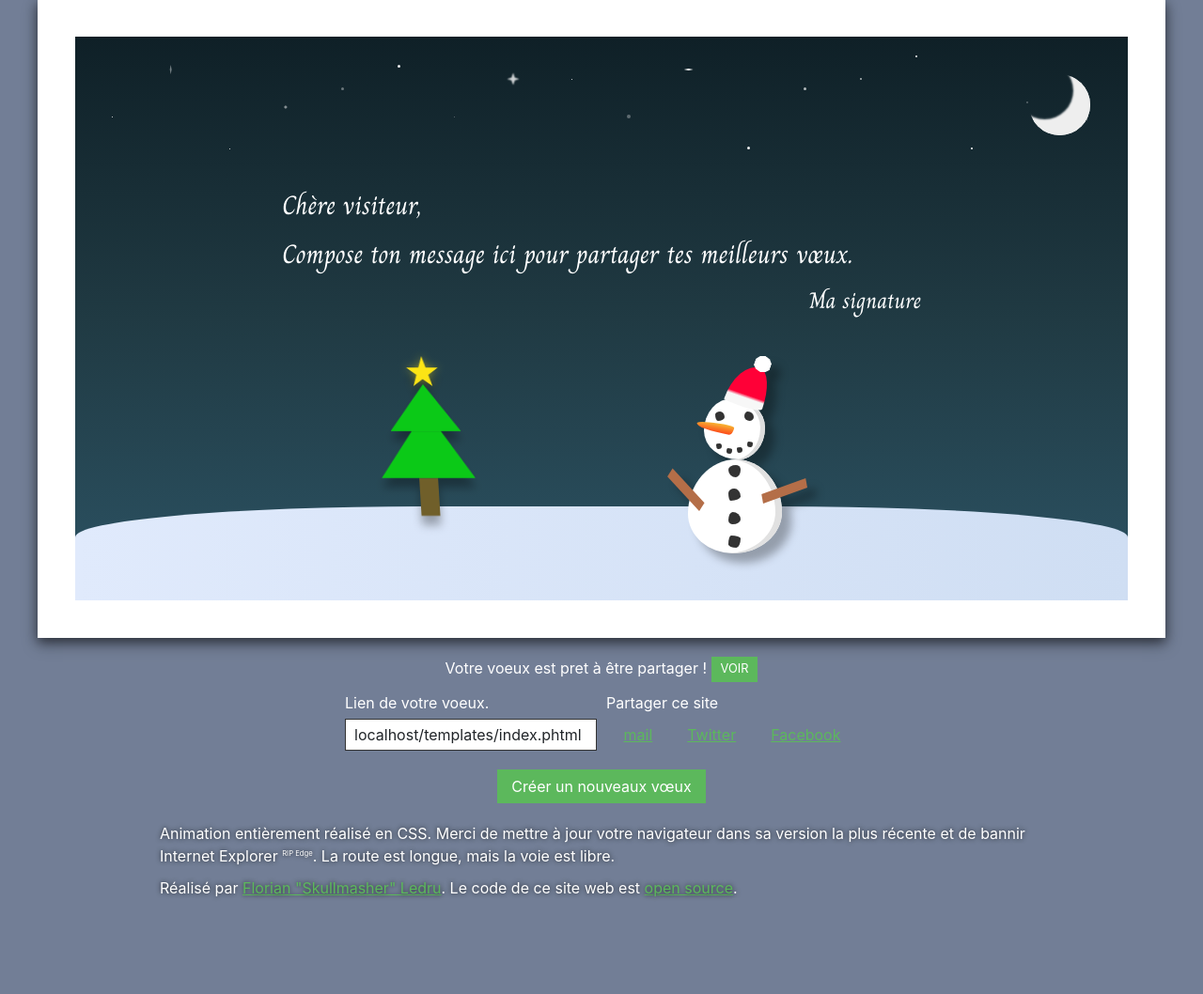
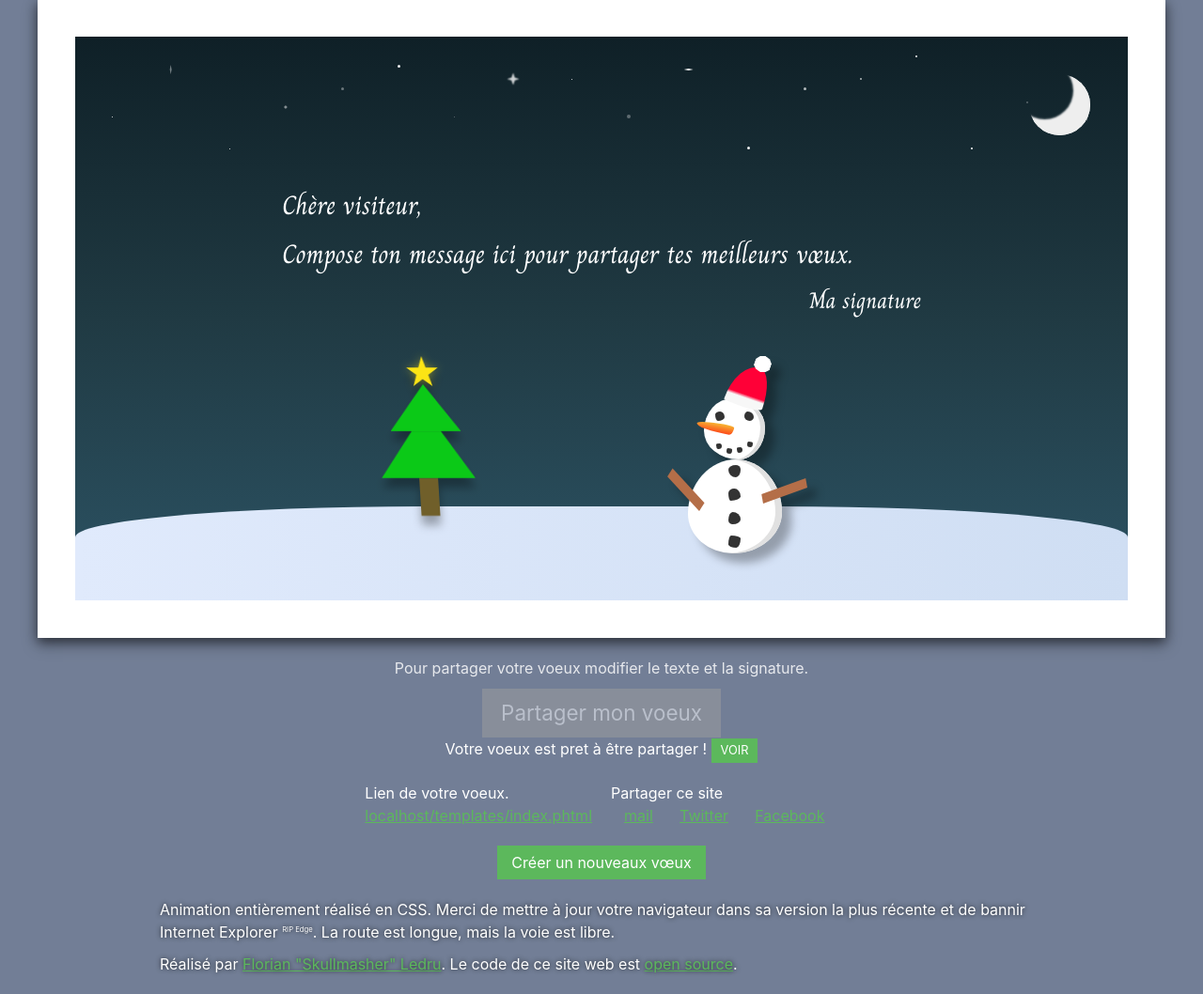
Before and after one commit to SkullMasher/wish-card-2019, a PHP site: page /templates/index.phtml in a window 1280 px wide. Shown: the part 146-1204 px from the top of the page at 94% size. Before the commit the page ends 1102 px from the top, so only its background shows below. Run offline with PHP 8.4, Linux system fonts and the light colour scheme; data that the repository does not hold is empty; a stand-in replaces the project's code that opens the database connection.

Commit message:
:skull: Add share wish component

```diff
--- a/public/css/style.css
+++ b/public/css/style.css
@@ -3550,12 +3550,16 @@ a.btn {
   color: #212529;
 }
 
-.share-wish .share-wish__social {
+.share-wish__link {
+  margin-bottom: 0;
+}
+
+.share-wish__social {
   margin-top: 2rem;
 }
 
 @media (min-width: 576px) {
-  .share-wish .share-wish__social {
+  .share-wish__social {
     margin-top: 0;
   }
 }
--- a/public/js/script.js
+++ b/public/js/script.js
@@ -8,6 +8,15 @@ const greetingMessage = () => {
   console.log(`  #####    github.com/SkullMasher/wish-card-2019`)
   console.log(`  # # #   `)
 }
+// Helper to select text
+let selectText = (element) => {
+  element = document.getElementById(element);
+  const selection = window.getSelection();
+  const range = document.createRange();
+  range.selectNodeContents(element);
+  selection.removeAllRanges();
+  selection.addRange(range);
+}
 
 let formChecker = () => {
   // input selector
@@ -15,6 +24,7 @@ let formChecker = () => {
   const $wishSign = document.querySelector('.js-wishSign')
   const $wishSubmit = document.querySelector('.js-wishSubmit')
   const $wishWarn = document.querySelector('.js-wishWarn')
+  const $wishInputShare = document.querySelector('.js-shareWishLink')
   // states
   let wishTextIsDirty = false
   let wishSignIsDirty = false
@@ -60,6 +70,8 @@ let formChecker = () => {
       postWish(location.href, data)
     }
   })
+
+  $wishInputShare.addEventListener('click', () => selectText('share-wish-link'))
 }
 
 addEventListener('DOMContentLoaded', (event) => {
--- a/src/sass/components/_share-wish.scss
+++ b/src/sass/components/_share-wish.scss
@@ -8,7 +8,11 @@
     }
   }
 
-  .share-wish__social {
+  &__link {
+    margin-bottom: 0;
+  }
+
+  &__social {
     margin-top: $spacer-medium;
 
     @include respond-to("small-up") {
--- a/templates/index.phtml
+++ b/templates/index.phtml
@@ -100,21 +100,21 @@
         </div>
       </main>
       <footer class="mbm">
-        <div class="is-hidden">
+        <div class="">
           <p class="color--muted js-wishWarn txtcenter">Pour partager votre voeux modifier le texte et la signature.</p>
           <div class="place-center">
             <button class="btn btn--success btn--big js-wishSubmit js-disabled">Partager mon voeux</button>
           </div>
         </div>
         <div class="share-wish place-center">
-          <p class="txtcenter">Votre voeux est pret à être partager ! <a class="btn btn--small btn--success" href="topkek" target="_blank">VOIR</a></p>
-          <div class="grid has-gutter">
+          <p class="txtcenter mbm">Votre voeux est pret à être partager ! <a class="btn btn--small btn--success" href="topkek" target="_blank">VOIR</a></p>
+          <div class="grid has-gutter-l mbm">
             <div class="share-wish__link">
-              <label for="share-wish-link">Lien de votre voeux.</label>
-              <input class="share-wish__link" type="text" name="" value="<?php echo $_SERVER["HTTP_HOST"] . $_SERVER["REQUEST_URI"] ?>" id="share-wish-link">
+              <p class="mbn">Lien de votre voeux.</p>
+              <p class="share-wish__link js-shareWishLink" id="share-wish-link"><a href="topkek" target="_blank"><?php echo $_SERVER["HTTP_HOST"] . $_SERVER["REQUEST_URI"] ?></a></p>
             </div>
             <div class="share-wish__social">
-              <p>Partager ce site</p>
+              <p class="mbn">Partager ce site</p>
               <div class="flex-space-around">
                 <a href="mailto:?Subject=Créer une carte de voeu 2019&amp;Body=https://skullmasher.io/wish-card-2019">mail</a>
                 <a href="https://twitter.com/share?url=https://skullmasher.io/wish-card-2019" target="_blank">Twitter</a>
@@ -122,11 +122,10 @@
               </div>
             </div>
           </div>
-          <div class="mtm txtcenter">
+          <div class="txtcenter">
             <a class="btn btn--success" href="new">Créer un nouveaux vœux</a>
           </div>
         </div>
-
       </footer>
     </div>
   </div>
```
Also changed, not shown: public/css/style.map.css.
